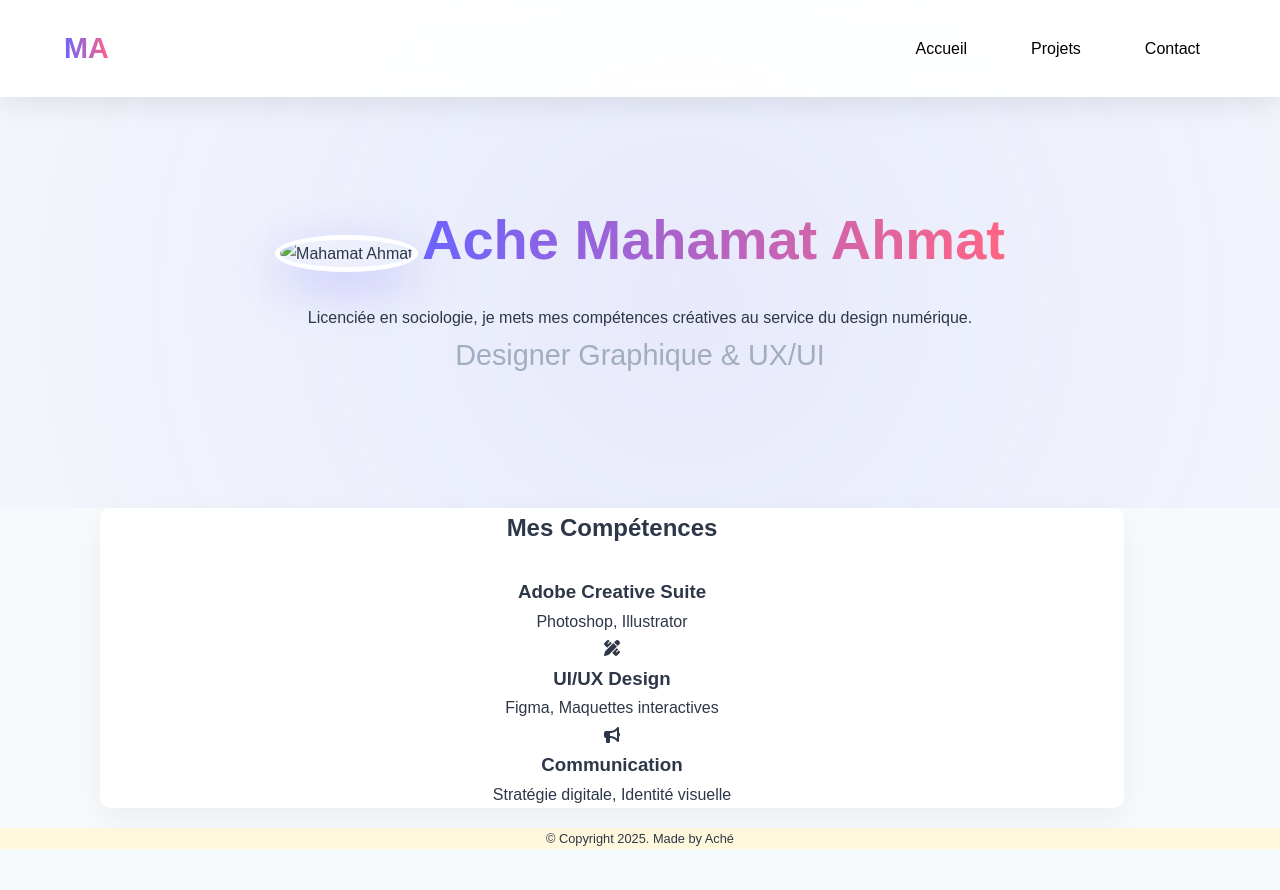
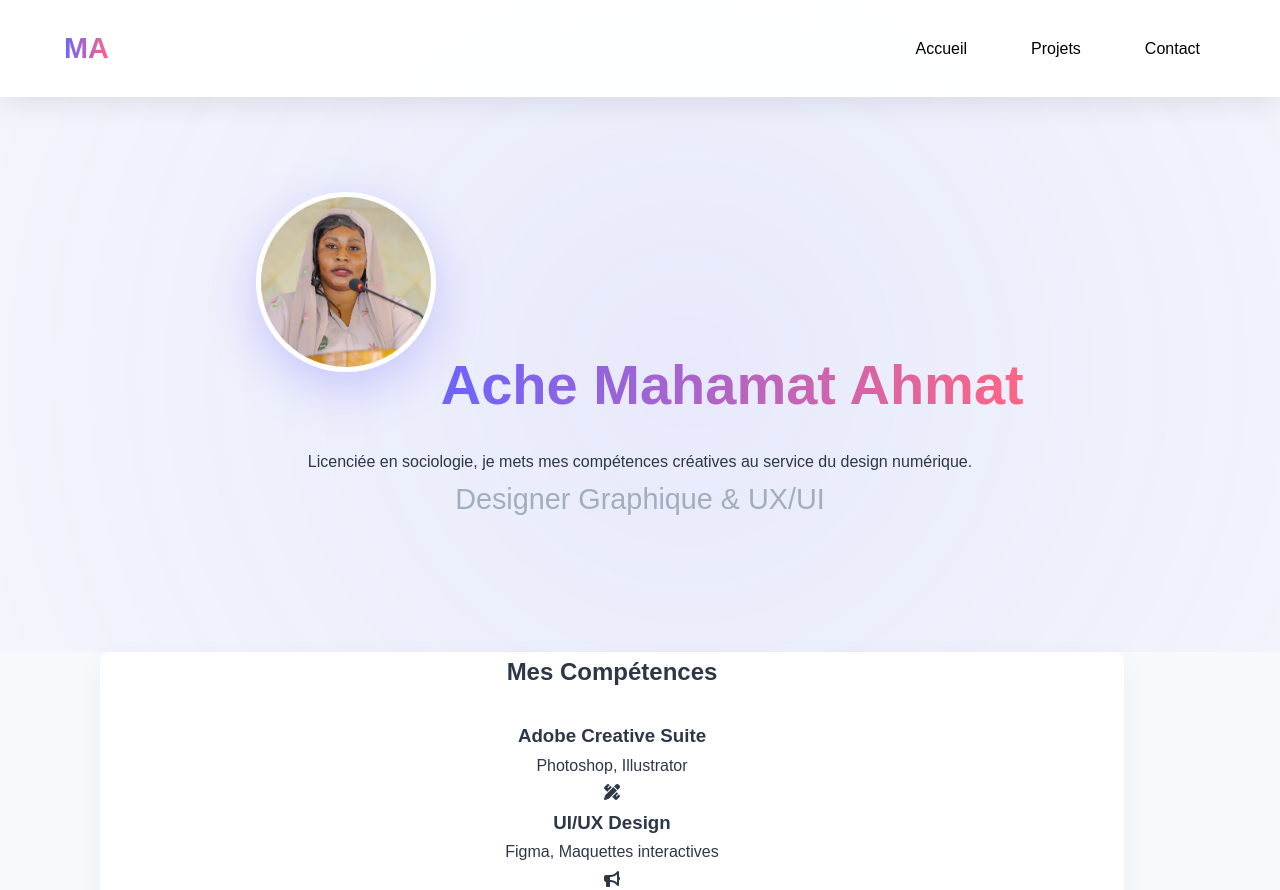
Before and after one commit to achemahamatahmat/portfolio-, a plain HTML site: page index.html in a window 1280 px wide. Shown: the top 890 px of the page. Drawn offline with Linux system fonts and the light colour scheme; files that its build step writes are made by us from their sources; the site is published under a folder, as on GitHub Pages, so addresses that start at the root find nothing; a script that the page names is missing; some icons are missing.

Commit message:
Update index.html

```diff
--- a/index.html
+++ b/index.html
@@ -25,7 +25,7 @@
     <!-- Contenu Principal -->
     <main>
         <div class="hero">
-            <img src="/images/ma%20tof.jpeg" alt="Mahamat Ahmat" class="avatar" width="370">
+            <img src="ma%20tof.jpeg" alt="Mahamat Ahmat" class="avatar" width="370">
             <h1>Ache Mahamat Ahmat</h1>
             <p>Licenciée en sociologie, je mets mes compétences créatives au service du design numérique.</p>
             <h2>Designer Graphique & UX/UI</h2>
```
